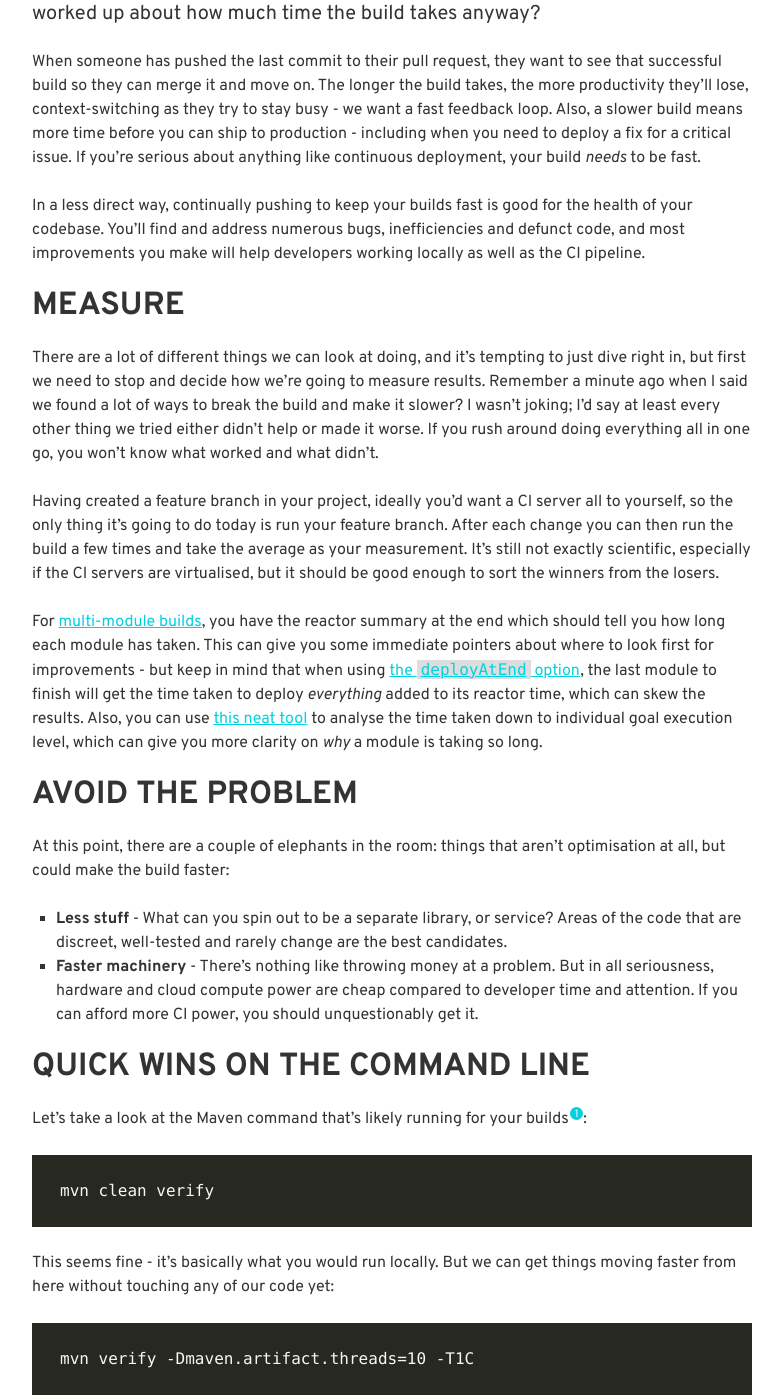
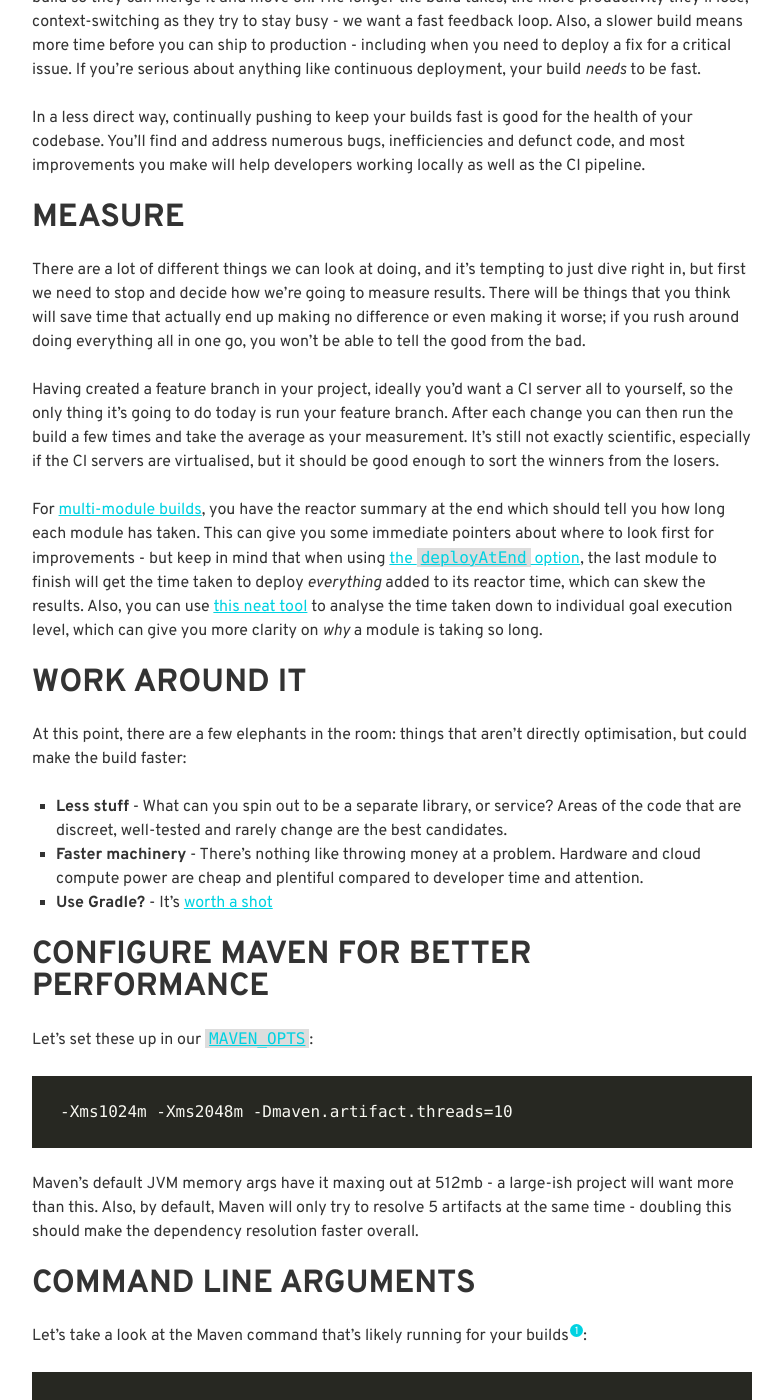
Before and after one commit to davidjgoss/davidjgoss.co, a Jekyll site: the page built from blog/_posts/2018-11-27-faster-builds.md, in a window 1280 px wide and 1400 px high, scrolled down 368 px. Shown: the whole window, without its empty margins (248-1031 px from the left). Built offline with Jekyll 4.4.1, drawn with Linux system fonts in a browser that asks for light colours; some web fonts are replaced; some of the changed text lies outside the part shown.

Commit message:
tighten up maven perf post (#10)

````diff
--- a/blog/_posts/2018-11-27-faster-builds.md
+++ b/blog/_posts/2018-11-27-faster-builds.md
@@ -1,17 +1,17 @@
 ---
-title: In Search of Faster Maven Builds
+title: Faster Maven Builds
 tags:
 - java
 - maven
 - performance
 - ci
 summary:
-  A while ago, me and a couple of colleagues set about trying to make the CI build faster for our main Maven project. Along the way, it's turned into an unhealthy obsession for all of us. But why did we get so worked up about how much time the build takes anyway?
+  A while ago, me and a couple of colleagues set about trying to make the CI build faster for a large Maven project. Along the way, it's turned into an unhealthy obsession for all of us. But why did we get so worked up about how much time the build takes anyway?
 latest:
   faster Maven builds
 ---
 
-A while ago, me and a couple of colleagues set about trying to make the CI build faster for our main Maven project. Since then, we have found a lot of interesting things you can do that won't make any difference to the build time, some others that will make the build fail, and a handful that will actually speed it up. Along the way, it's turned into an unhealthy obsession for all of us. But why did we get so worked up about how much time the build takes anyway?
+A while ago, me and a couple of colleagues set about trying to make the CI build faster for a large Maven project. We learned quite a bit along the way, and it's turned into an unhealthy obsession for all of us. But why did we get so worked up about how much time the build takes anyway?
 
 When someone has pushed the last commit to their pull request, they want to see that successful build so they can merge it and move on. The longer the build takes, the more productivity they'll lose, context-switching as they try to stay busy - we want a fast feedback loop. Also, a slower build means more time before you can ship to production - including when you need to deploy a fix for a critical issue. If you're serious about anything like continuous deployment, your build _needs_ to be fast.
 
@@ -19,20 +19,31 @@ In a less direct way, continually pushing to keep your builds fast is good for t
 
 ## Measure
 
-There are a lot of different things we can look at doing, and it's tempting to just dive right in, but first we need to stop and decide how we're going to measure results. Remember a minute ago when I said we found a lot of ways to break the build and make it slower? I wasn't joking; I'd say at least every other thing we tried either didn't help or made it worse. If you rush around doing everything all in one go, you won't know what worked and what didn't.
+There are a lot of different things we can look at doing, and it's tempting to just dive right in, but first we need to stop and decide how we're going to measure results. There will be things that you think will save time that actually end up making no difference or even making it worse; if you rush around doing everything all in one go, you won't be able to tell the good from the bad.
 
 Having created a feature branch in your project, ideally you'd want a CI server all to yourself, so the only thing it's going to do today is run your feature branch. After each change you can then run the build a few times and take the average as your measurement. It's still not exactly scientific, especially if the CI servers are virtualised, but it should be good enough to sort the winners from the losers.
 
 For [multi-module builds](https://maven.apache.org/guides/mini/guide-multiple-modules.html), you have the reactor summary at the end which should tell you how long each module has taken. This can give you some immediate pointers about where to look first for improvements - but keep in mind that when using [the `deployAtEnd` option](https://maven.apache.org/plugins/maven-deploy-plugin/deploy-mojo.html#deployAtEnd), the last module to finish will get the time taken to deploy _everything_ added to its reactor time, which can skew the results. Also, you can use [this neat tool](https://github.com/jcgay/maven-profiler) to analyse the time taken down to individual goal execution level, which can give you more clarity on _why_ a module is taking so long.
 
-## Avoid the problem
+## Work around it
 
-At this point, there are a couple of elephants in the room: things that aren't optimisation at all, but could make the build faster:
+At this point, there are a few elephants in the room: things that aren't directly optimisation, but could make the build faster:
 
 - **Less stuff** - What can you spin out to be a separate library, or service? Areas of the code that are discreet, well-tested and rarely change are the best candidates.
-- **Faster machinery** - There's nothing like throwing money at a problem. But in all seriousness, hardware and cloud compute power are cheap compared to developer time and attention. If you can afford more CI power, you should unquestionably get it.
+- **Faster machinery** - There's nothing like throwing money at a problem. Hardware and cloud compute power are cheap and plentiful compared to developer time and attention.
+- **Use Gradle?** - It's [worth a shot](https://gradle.org/gradle-vs-maven-performance/)
 
-## Quick wins on the command line
+## Configure Maven for better performance
+
+Let's set these up in our [`MAVEN_OPTS`](https://maven.apache.org/configure.html#MAVEN_OPTS_environment_variable:):
+
+```
+-Xms1024m -Xms2048m -Dmaven.artifact.threads=10
+```
+
+Maven's default JVM memory args have it maxing out at 512mb - a large-ish project will want more than this. Also, by default, Maven will only try to resolve 5 artifacts at the same time - doubling this should make the dependency resolution faster overall.
+
+## Command line arguments
 
 Let's take a look at the Maven command that's likely running for your builds[^1]:
 
@@ -45,18 +56,14 @@ mvn clean verify
 This seems fine - it's basically what you would run locally. But we can get things moving faster from here without touching any of our code yet:
 
 ```
-mvn verify -Dmaven.artifact.threads=10 -T1C
+mvn verify -T1C
 ```
-
-(There are a few changes here; whilst I'm pretty confident in all of them it's probably still best to apply and measure them one at a time to make sure.)
 
 First, we dropped the `clean` goal. The clean plugin is not very efficient, but more to the point your CI tool should already be giving you a completely clean directory to work in, ideally cleaning it during idle time but at least right before your build starts. It will probably do it faster than the clean plugin as well.
 
-Next, we set the `maven.artifact.threads` property to 10. This controls the number of dependencies Maven will allow itself to download in parallel, and while the default of 5 is not bad, a reasonable-sized project could probably benefit from more.
+The most interesting (for projects with multiple modules at least) is the `-T` argument, which is an alias for `--threads`, Maven's under-publicised option for building reactor modules in parallel. As you'd hope, it's smart enough to work out the inter-dependencies of your modules and parallelise as much as possible without ever starting a module before other ones it depends on have finished. It will use up to the specified number of threads; the default is 1, meaning modules are built entirely in serial unless you specify otherwise.
 
-The last and most interesting is the `-T` argument, which is an alias for `--threads`, Maven's under-publicised option for building reactor modules in parallel. As you'd hope, it's smart enough to work out the inter-dependencies of your modules and parallelise as much as possible without ever starting a module before other ones it depends on have finished. It will use up to the specified number of threads; the default is 1, meaning modules are built entirely in serial unless you specify otherwise.
-
-With `-T1C`, we're telling Maven to use one thread per available CPU core. This seems to be the best balance; every time I've tried to use more than this, it's performed the same or worse, presumably as too many different threads compete for finite resources.
+With `-T1C`, we're telling Maven to use one thread per available CPU core. This seems to be the best balance; every time we tried to use more than this, it performed the same or worse, presumably as too many different threads compete for finite resources.
 
 The vast majority of Maven plugins support running in this multi-threaded mode, including all the first-party ones. If you're not already doing it, it's almost certainly the single biggest gain you can make; your mileage may vary, but an instant 80% improvement is not unrealistic for a project with a dozen or more modules.
 
@@ -66,32 +73,13 @@ If you have a lot of Maven modules in your project (like, 30+), it's worth givin
 
 Another thing worth auditing is the dependencies in your `pom.xml` files. Dependencies are very easy to add and use, but tend to get left in even when the code has changed and no longer relies on that dependency. This can cause unused dependencies to mount up and waste time in our build. You can use [`maven-dependency-plugin:analyze`](https://maven.apache.org/plugins/maven-dependency-plugin/analyze-mojo.html) to identify unused dependencies and remove them.
 
-## Unit tests
-
-Unit tests written with JUnit and Mockito will run very fast in Maven, but we should still configure the [Surefire plugin](https://maven.apache.org/surefire/maven-surefire-plugin/) right to extract the best performance:
-
-```xml
-<plugin>
-    <groupId>org.apache.maven.plugins</groupId>
-    <artifactId>maven-surefire-plugin</artifactId>
-    ...
-    <configuration>
-        <parallel>all</parallel>
-        <threadCount>4</threadCount>
-        <perCoreThreadCount>true</perCoreThreadCount>
-    </configuration>
-</plugin>
-```
-
-This tells Maven to spin up multiple threads to run tests within the same module. If you have a thousand or more tests in one module, you shoudl see a saving.
-
 ## Integration tests
 
-This is where things get tougher. "Integration tests" has a bit of a broad definition these days, but for the sake of argument let's say we mean stuff that runs at the `integration-test` phase in the Maven lifecycle, using [Spring test](https://docs.spring.io/spring/docs/current/spring-framework-reference/testing.html#integration-testing) to bring up an application context against a database and test the app via its entry points.
+"Integration tests" has a bit of a broad definition these days, but for the sake of argument let's say we mean stuff that runs at the `integration-test` phase in the Maven lifecycle, using [Spring test](https://docs.spring.io/spring/docs/current/spring-framework-reference/testing.html#integration-testing) to bring up an application context against a database and test the app via its entry points.
 
 Naturally, being [higher in the pyramid](https://martinfowler.com/articles/practical-test-pyramid.html), these tests are going to take a _lot_ longer to run than unit tests. As ever, parallelisation is the key to gaining time, but with the nature of this kind of testing we are more likely to run into problems; for example, any thread safety issues in your application will be brutally exposed.
 
-By the way, our Surefire configuration looks a bit different in our integration test module:
+We can configure the [Surefire plugin](https://maven.apache.org/surefire/maven-surefire-plugin/) right to extract the best performance like this:
 
 ```xml
 <plugin>
@@ -114,9 +102,3 @@ Notice that in our `parallel` property, we have "classes" instead of "all" - thi
 You can do things to work around this limitation; if you have an expensive setup operation ("calculate a quote", "create a document" etc), the result of which is asserted on by multiple methods that don't change any state themselves, you may be able to refactor to do that expensive operation fewer times whist maintaining the same coverage.
 
 Ultimately, of course, the tests are only ever going to be as fast as your app lets them be. Running [JProfiler](https://www.ej-technologies.com/products/jprofiler/overview.html) or something similar against your tests to find hotspots will help your users just as much as your build times, and is something you should go back to on a regular basis, even if you're "happy" with how fast your build is.
-
-## Some perspective
-
-Trying to make the build faster can be a very frustrating endeavour. More than once I have spent the morning making a change I was 100% certain would gain significant time, only for it to make no difference.
-
-But everything's relative; if you're ever feeling a little sad about not having sub-3 minute builds, spare a thought for the people working at Oracle, where [according to this Hacker News thread](https://news.ycombinator.com/item?id=18442941) the feedback loop is some 30 hours.
````
